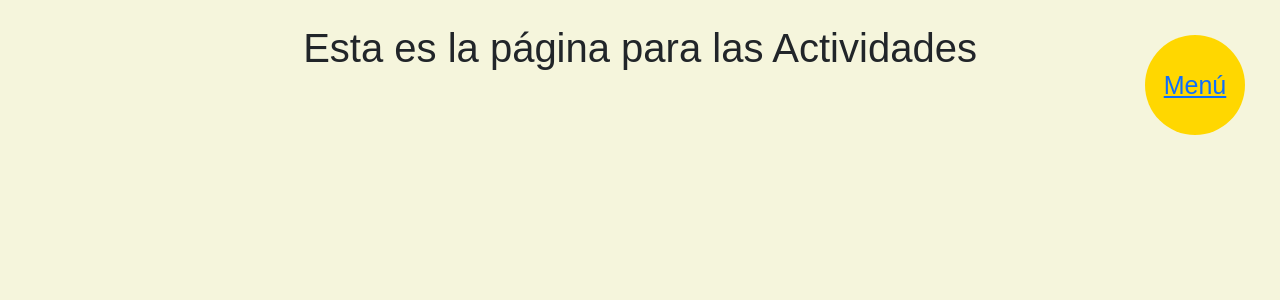
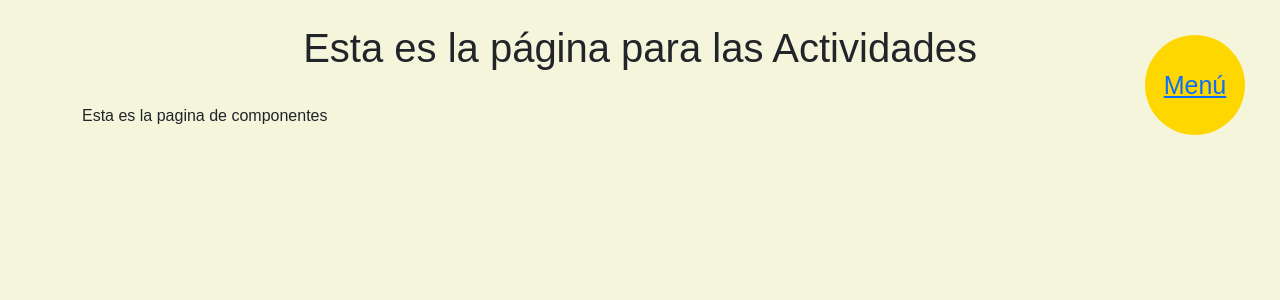
Before and after one commit to IT-UEVITM/BaseVue3, a Vue app: page /actividades in a window 1280 px wide. Shown: the top 300 px of the page. Built offline with nearby package versions, Linux system fonts and the light colour scheme.

Commit message:
Se agrega mensaje nuevo a componente de recursos

```diff
--- a/src/components/ActividadesComponent.vue
+++ b/src/components/ActividadesComponent.vue
@@ -1,6 +1,7 @@
 <template>
   <div>
     <h1 class="text-center p-4">Esta es la página para las Actividades</h1>
+    <p>Esta es la pagina de componentes</p>
   </div>
 </template>
 
```
